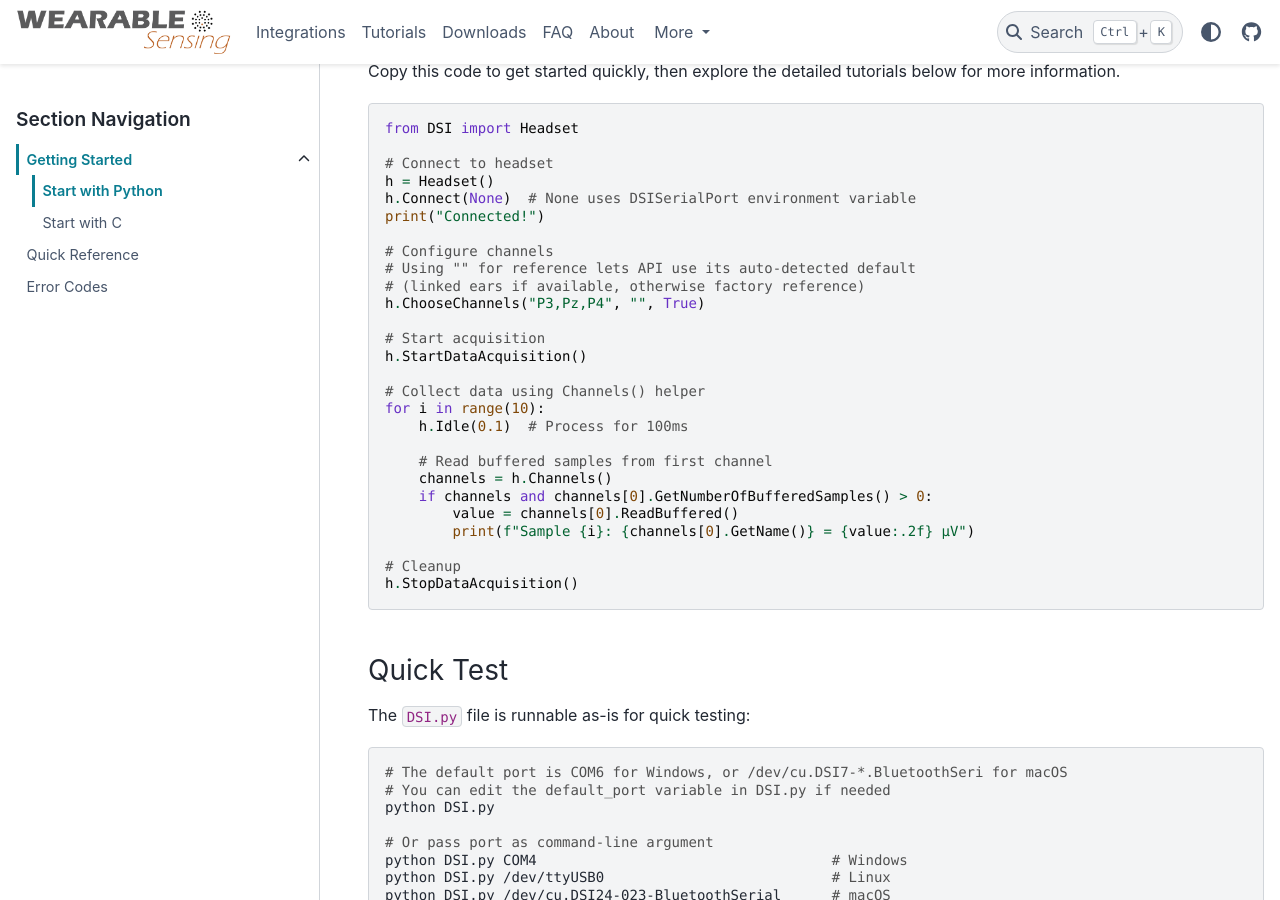
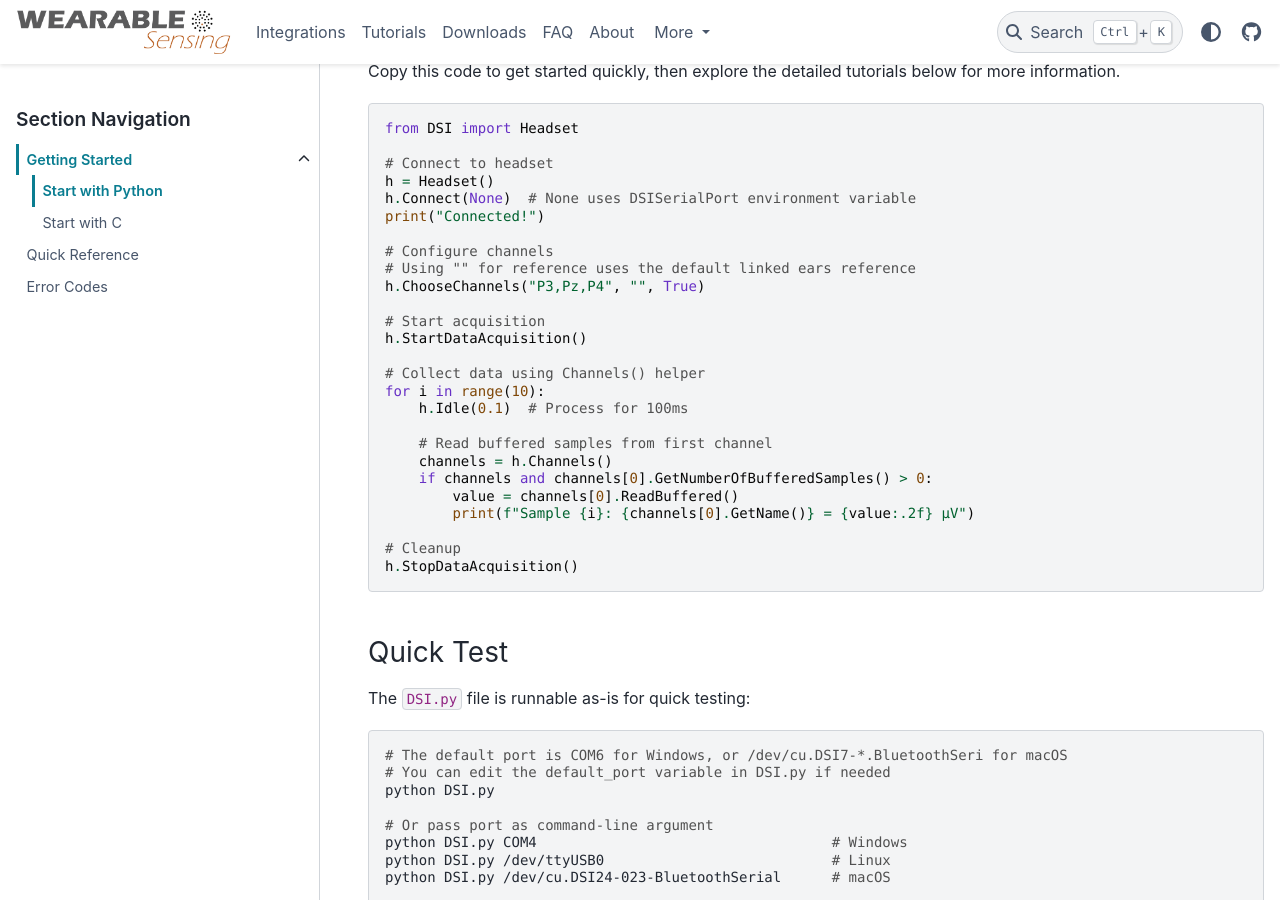
Before and after one commit to WearableSensing/wiki, a Sphinx documentation site: the page built from docs/api/getting_started/start_python.md, in a window 1280 px wide and 900 px high, scrolled down 1251 px. Built offline with Sphinx 7.4.7 and the PyData theme 0.15.4, drawn with Linux system fonts in a browser that asks for light colours; some of the changed text lies outside the part shown.

Commit message:
remove redundant text

````diff
--- a/docs/api/getting_started/start_python.md
+++ b/docs/api/getting_started/start_python.md
@@ -48,8 +48,7 @@ h.Connect(None)  # None uses DSISerialPort environment variable
 print("Connected!")
 
 # Configure channels
-# Using "" for reference lets API use its auto-detected default
-# (linked ears if available, otherwise factory reference)
+# Using "" for reference uses the default linked ears reference
 h.ChooseChannels("P3,Pz,P4", "", True)
 
 # Start acquisition
@@ -309,8 +308,6 @@ print(f"Current reference: {ref}")
 
 ```python
 # ChooseChannels(montage, reference, autoswap)
-
-# Recommended: Use empty string for default linked ear reference
 h.ChooseChannels("P3,Pz,P4,O1,O2", "", True)
 
 # To use hardware reference instead, specify electrode explicitly:
````
Also changed, not shown: docs/api/getting_started/start_c.md (+1 -2 lines).
